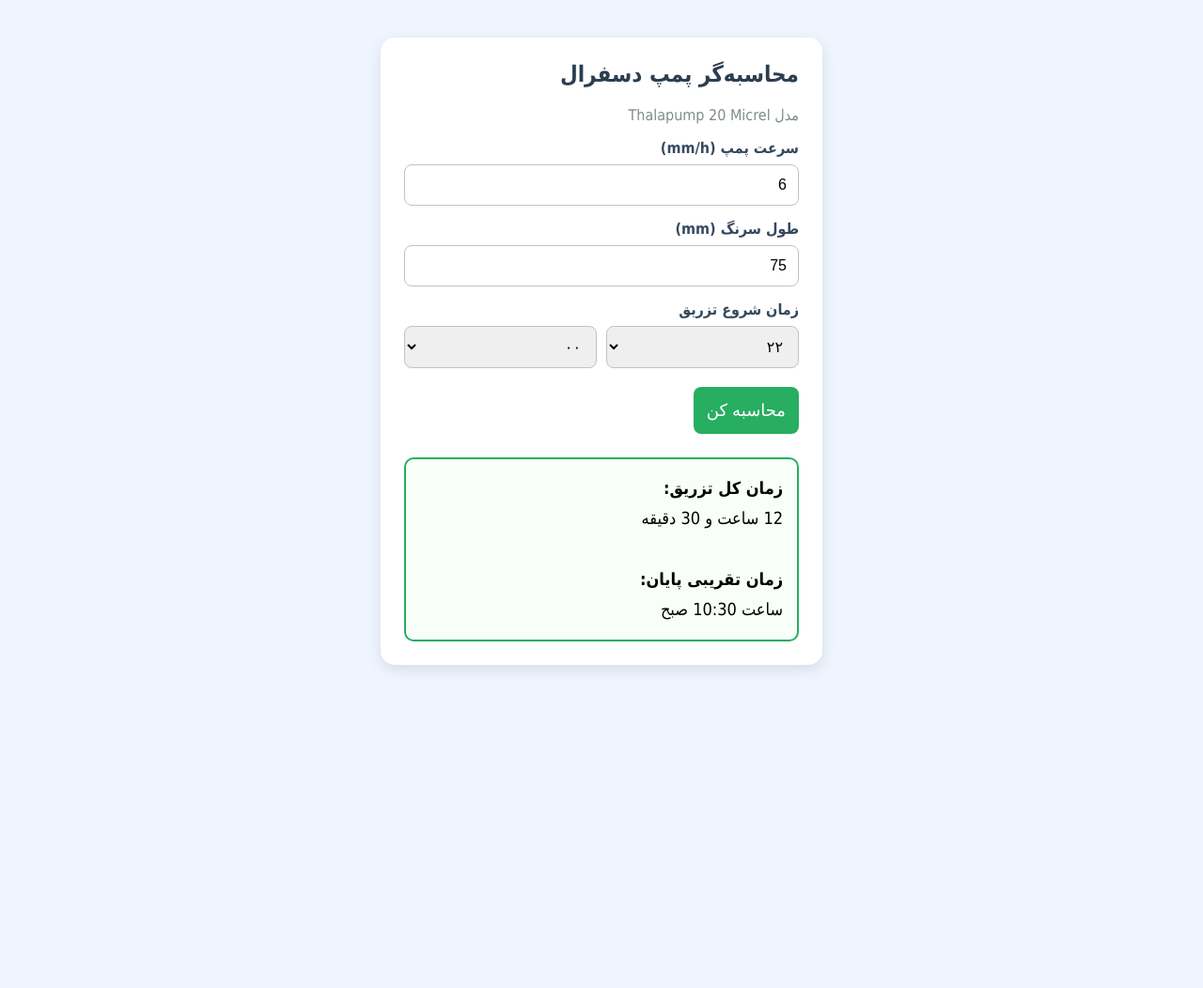
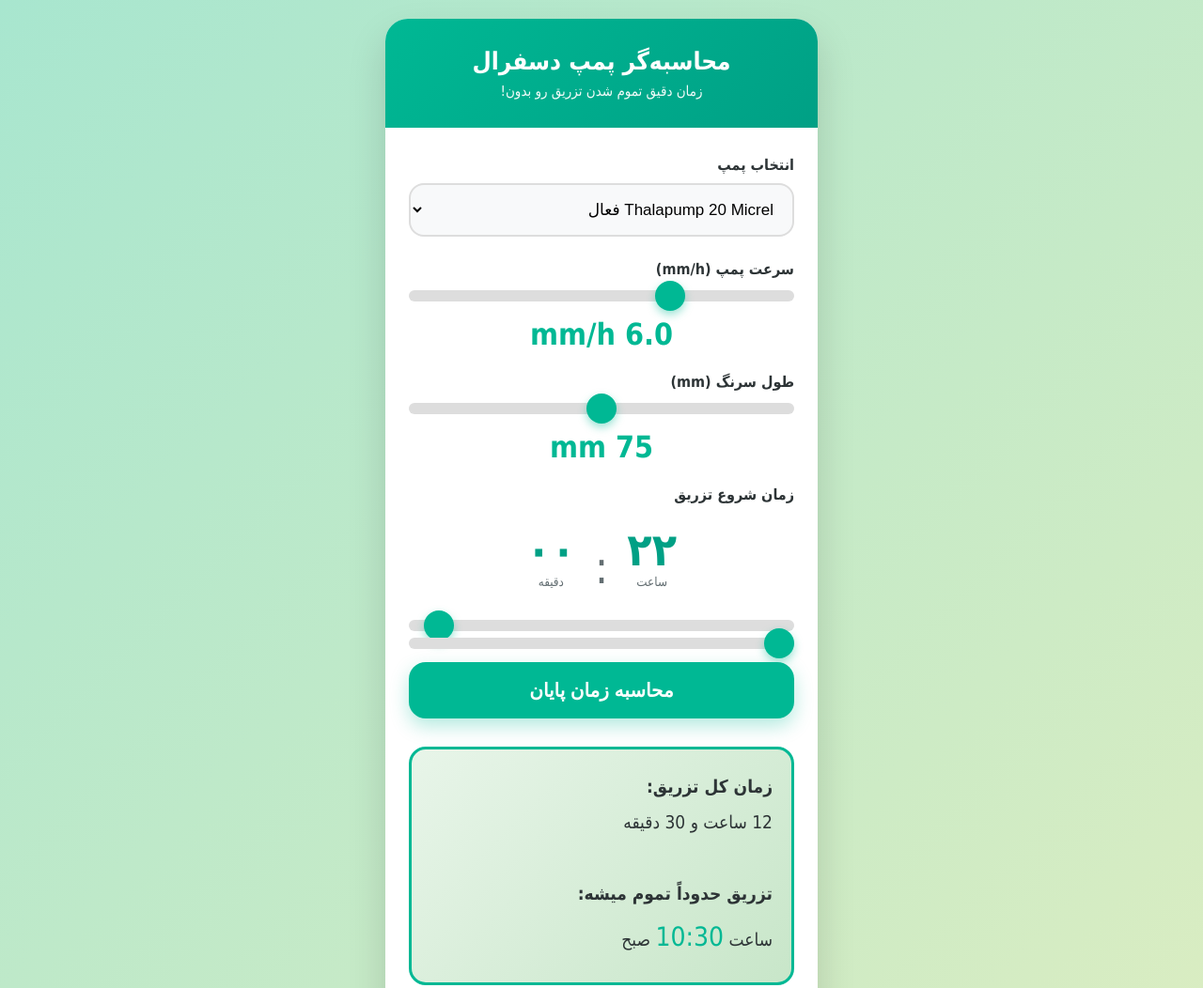
Before and after one commit to Ganjabady/desferal-pump-calculator, a plain HTML site: page index.html in a window 1280 px wide. Shown: the top 1052 px of the page at 94% size. Before the commit the page ends 800 px from the top, so only its background shows below. Drawn offline with Linux system fonts and the light colour scheme.

Commit message:
Update index.html

```diff
--- a/index.html
+++ b/index.html
@@ -3,113 +3,265 @@
 <head>
     <meta charset="UTF-8">
     <meta name="viewport" content="width=device-width, initial-scale=1.0">
-    <title>محاسبه‌گر پمپ دسفرال - Thalapump 20</title>
+    <title>محاسبه‌گر پمپ دسفرال | حسین حوت</title>
+    <meta name="description" content="محاسبه‌گر هوشمند زمان تزریق دسفرال برای پمپ Thalapump و بزودی همه پمپ‌ها">
+    <link rel="stylesheet" href="https://cdnjs.cloudflare.com/ajax/libs/font-awesome/6.5.0/css/all.min.css">
     <style>
-        body { font-family: Tahoma, sans-serif; background: #eef5ff; margin: 0; padding: 20px; }
-        .container { max-width: 420px; margin: 20px auto; background: white; padding: 25px; border-radius: 15px; box-shadow: 0 5px 15px rgba(0,0,0,0.1); }
-        h2 { color: #2c3e50; margin-top: 0; }
-        label { display: block; margin: 15px 0 8px; font-weight: bold; color: #34495e; }
-        input, select { width: 100%; padding: 12px; border: 1px solid #bdc3c7; border-radius: 8px; font-size: 16px; box-sizing: border-box; }
-        .time-row { display: flex; gap: 10px; }
-        .time-row select { flex: 1; }
-        button { margin-top: 20px; background: #27ae60; color: white; padding: 14px; border: none; border-radius: 8px; font-size: 18px; cursor: pointer; }
-        button:hover { background: #219a52; }
-        #result { margin-top: 25px; padding: 15px; background: #f8fff8; border-radius: 10px; font-size: 18px; line-height: 1.8; border: 2px solid #27ae60; }
-        .error { color: #e74c3c; font-weight: bold; }
+        :root {
+            --primary: #00b894;
+            --primary-dark: #00a085;
+            --bg: #f0f8ff;
+            --card: white;
+            --text: #2d3436;
+            --gray: #636e72;
+        }
+        * { box-sizing: border-box; margin: 0; padding: 0; }
+        body {
+            font-family: 'Vazirmatn', Tahoma, sans-serif;
+            background: linear-gradient(135deg, #a8e6cf, #dcedc1);
+            min-height: 100vh;
+            padding: 20px 10px;
+            color: var(--text);
+        }
+        .container {
+            max-width: 460px;
+            margin: 0 auto;
+            background: var(--card);
+            border-radius: 24px;
+            overflow: hidden;
+            box-shadow: 0 20px 40px rgba(0,0,0,0.15);
+        }
+        header {
+            background: linear-gradient(135deg, var(--primary), var(--primary-dark));
+            color: white;
+            text-align: center;
+            padding: 30px 20px;
+        }
+        header h1 { font-size: 26px; margin-bottom: 8px; }
+        header p { opacity: 0.95; font-size: 15px; }
+
+        .content { padding: 30px 25px; }
+
+        .pump-select {
+            margin-bottom: 25px;
+        }
+        select {
+            width: 100%;
+            padding: 16px;
+            border: 2px solid #ddd;
+            border-radius: 16px;
+            font-size: 17px;
+            background: #f8f9fa;
+        }
+        .soon { color: #e17055; font-weight: bold; }
+
+        .input-group {
+            margin-bottom: 22px;
+        }
+        label {
+            display: block;
+            margin-bottom: 10px;
+            font-weight: 600;
+            font-size: 16px;
+        }
+        input[type="range"] {
+            width: 100%;
+            height: 12px;
+            border-radius: 10px;
+            background: #ddd;
+            outline: none;
+            -webkit-appearance: none;
+        }
+        input[type="range"]::-webkit-slider-thumb {
+            -webkit-appearance: none;
+            width: 32px;
+            height: 32px;
+            border-radius: 50%;
+            background: var(--primary);
+            cursor: pointer;
+            box-shadow: 0 4px 10px rgba(0,184,148,0.4);
+        }
+        .value-display {
+            text-align: center;
+            font-size: 32px;
+            font-weight: bold;
+            color: var(--primary);
+            margin: 12px 0;
+        }
+
+        .time-picker {
+            display: flex;
+            justify-content: center;
+            gap: 20px;
+            margin: 25px 0;
+        }
+        .time-box {
+            text-align: center;
+        }
+        .time-box span {
+            display: block;
+            font-size: 48px;
+            font-weight: bold;
+            color: var(--primary-dark);
+            line-height: 1;
+        }
+        .time-box small { color: var(--gray); }
+
+        button {
+            width: 100%;
+            padding: 18px;
+            background: var(--primary);
+            color: white;
+            border: none;
+            border-radius: 18px;
+            font-size: 20px;
+            font-weight: bold;
+            cursor: pointer;
+            margin-top: 10px;
+            box-shadow: 0 8px 20px rgba(0,184,148,0.3);
+            transition: all 0.3s;
+        }
+        button:hover { transform: translateY(-3px); box-shadow: 0 12px 25px rgba(0,184,148,0.4); }
+        button:active { transform: translateY(0); }
+
+        #result {
+            margin-top: 30px;
+            padding: 20px;
+            background: linear-gradient(135deg, #e8f5e9, #c8e6c9);
+            border-radius: 18px;
+            font-size: 19px;
+            line-height: 2;
+            border: 3px solid var(--primary);
+            display: none;
+        }
+
+        footer {
+            text-align: center;
+            padding: 25px;
+            background: #2d3436;
+            color: #ddd;
+            font-size: 15px;
+        }
+        footer a {
+            color: #00b894;
+            text-decoration: none;
+            font-weight: bold;
+        }
+        .heart { color: #e74c3c; font-size: 18px; }
     </style>
 </head>
 <body>
+
     <div class="container">
-        <h2>محاسبه‌گر پمپ دسفرال</h2>
-        <p style="color:#7f8c8d">مدل Thalapump 20 Micrel</p>
+        <header>
+            <h1>محاسبه‌گر پمپ دسفرال</h1>
+            <p>زمان دقیق تموم شدن تزریق رو بدون!</p>
+        </header>
 
-        <label>سرعت پمپ (mm/h)</label>
-        <input type="number" id="speed" step="0.1" placeholder="مثلاً 6 یا 8" value="6">
+        <div class="content">
 
-        <label>طول سرنگ (mm)</label>
-        <input type="number" id="length" step="1" placeholder="مثلاً 75" value="75">
+            <div class="pump-select">
+                <label>انتخاب پمپ</label>
+                <select id="pumpModel">
+                    <option value="thalapump">Thalapump 20 Micrel فعال</option>
+                    <option value="crono" disabled>Crono (به زودی)</option>
+                    <option value="cadd" disabled>CADD-Legacy (به زودی)</option>
+                    <option value="other" disabled>سایر پمپ‌ها (به زودی)</option>
+                </select>
+            </div>
 
-        <label>زمان شروع تزریق</label>
-        <div class="time-row">
-            <select id="startHour">
-                <option value="20">۲۰</option>
-                <option value="21">۲۱</option>
-                <option value="22" selected>۲۲</option>
-                <option value="23">۲۳</option>
-                <option value="0">۰۰ (۱۲ شب)</option>
-                <option value="1">۰۱</option>
-                <!-- تا ۱۹ هم می‌تونی اضافه کنی، فعلاً شب‌ها رو گذاشتم چون اکثر بچه‌ها شب می‌زنن -->
-                <option value="2">۰۲</option>
-                <option value="3">۰۳</option>
-                <option value="4">۰۴</option>
-                <option value="5">۰۵</option>
-                <option value="6">۰۶</option>
-                <option value="7">۰۷</option>
-                <option value="8">۰۸</option>
-                <option value="9">۰۹</option>
-            </select>
-            <select id="startMinute">
-                <option value="0" selected>۰۰</option>
-                <option value="10">۱۰</option>
-                <option value="15">۱۵</option>
-                <option value="20">۲۰</option>
-                <option value="30">۳۰</option>
-                <option value="40">۴۰</option>
-                <option value="45">۴۵</option>
-                <option value="50">۵۰</option>
-            </select>
+            <div class="input-group">
+                <label>سرعت پمپ (mm/h)</label>
+                <input type="range" id="speed" min="2" max="15" step="0.1" value="6">
+                <div class="value-display"><span id="speedValue">6.0</span> mm/h</div>
+            </div>
+
+            <div class="input-group">
+                <label>طول سرنگ (mm)</label>
+                <input type="range" id="length" min="50" max="100" step="1" value="75">
+                <div class="value-display"><span id="lengthValue">75</span> mm</div>
+            </div>
+
+            <label>زمان شروع تزریق</label>
+            <div class="time-picker">
+                <div class="time-box">
+                    <span id="hourDisplay">۲۲</span>
+                    <small>ساعت</small>
+                </div>
+                <div style="font-size:48px; color:var(--gray); margin-top:15px;">:</div>
+                <div class="time-box">
+                    <span id="minuteDisplay">۰۰</span>
+                    <small>دقیقه</small>
+                </div>
+            </div>
+            <input type="range" id="hourSlider" min="0" max="23" value="22">
+            <input type="range" id="minuteSlider" min="0" max="59" step="5" value="0">
+
+            <button onclick="calculate()">محاسبه زمان پایان</button>
+
+            <div id="result"></div>
         </div>
 
-        <button onclick="calculate()">محاسبه کن</button>
-
-        <div id="result"></div>
+        <footer>
+            ساخته شده با <span class="heart">♥</span> توسط <strong>حسین حوت گنج‌آبادی</strong><br><br>
+            <a href="https://wa.me/989031375909" target="_blank">
+                پیام در واتساپ: 0903-137-5909
+            </a>
+        </footer>
     </div>
 
     <script>
+        // نمایش زنده مقادیر اسلایدرها
+        document.getElementById('speed').oninput = function() {
+            document.getElementById('speedValue').textContent = this.value;
+        }
+        document.getElementById('length').oninput = function() {
+            document.getElementById('lengthValue').textContent = this.value;
+        }
+        document.getElementById('hourSlider').oninput = function() {
+            document.getElementById('hourDisplay').textContent = this.value.padStart(2, '0');
+        }
+        document.getElementById('minuteSlider').oninput = function() {
+            document.getElementById('minuteDisplay').textContent = this.value.padStart(2, '0');
+        }
+
         function calculate() {
             const speed = parseFloat(document.getElementById('speed').value);
             const length = parseFloat(document.getElementById('length').value);
-            const startHour = parseInt(document.getElementById('startHour').value);
-            const startMinute = parseInt(document.getElementById('startMinute').value);
+            const startHour = parseInt(document.getElementById('hourSlider').value);
+            const startMinute = parseInt(document.getElementById('minuteSlider').value);
 
-            const resultDiv = document.getElementById('result');
-
-            if (!speed || !length || speed <= 0) {
-                resultDiv.innerHTML = '<p class="error">لطفاً سرعت و طول سرنگ رو درست وارد کن!</p>';
+            if (speed <= 0 || length <= 0) {
+                alert("لطفاً مقادیر را درست وارد کنید!");
                 return;
             }
 
-            // محاسبه زمان تزریق (ساعت اعشاری)
             const durationHours = length / speed;
-
-            const totalMinutes = Math.round(durationHours * 60); // دقیق‌تر
+            const totalMinutes = Math.round(durationHours * 60);
             const hours = Math.floor(totalMinutes / 60);
             const minutes = totalMinutes % 60;
 
-            // محاسبه زمان پایان
-            let endHour = startHour + hours;
+            let endHour = (startHour + hours) % 24;
             let endMinute = startMinute + minutes;
+            if (endMinute >= 60) {
+                endHour = (endHour + 1) % 24;
+                endMinute -= 60;
+            }
 
-            if (endMinute >= 60) {
-                endHour += Math.floor(endMinute / 60);
-                endMinute = endMinute % 60;
-            }
-            endHour = endHour % 24;
-
-            // تبدیل به فرمت ۱۲ ساعته فارسی
             const period = endHour < 12 ? 'صبح' : 'عصر';
             const displayHour = endHour % 12 || 12;
 
-            resultDiv.innerHTML = `
+            document.getElementById('result').style.display = 'block';
+            document.getElementById('result').innerHTML = `
                 <strong>زمان کل تزریق:</strong><br>
                 ${hours} ساعت و ${minutes.toString().padStart(2,'0')} دقیقه<br><br>
-                <strong>زمان تقریبی پایان:</strong><br>
-                ساعت ${displayHour}:${endMinute.toString().padStart(2,'0')} ${period}
+                <strong>تزریق حدوداً تموم میشه:</strong><br>
+                ساعت <span style="font-size:28px;color:#00b894;">${displayHour}:${endMinute.toString().padStart(2,'0')}</span> ${period}
             `;
         }
 
-        // اولین بار هم خودش محاسبه کنه (با مقادیر پیش‌فرض)
-        window.onload = calculate;
+        // محاسبه اولیه
+        calculate();
     </script>
 </body>
 </html>
```
